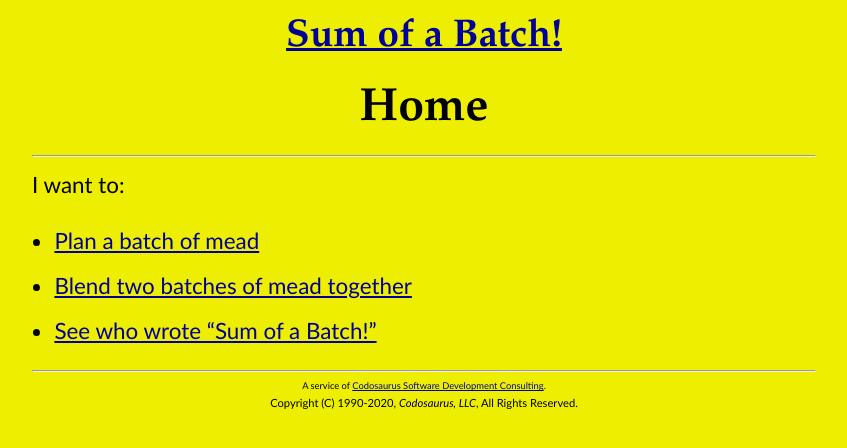
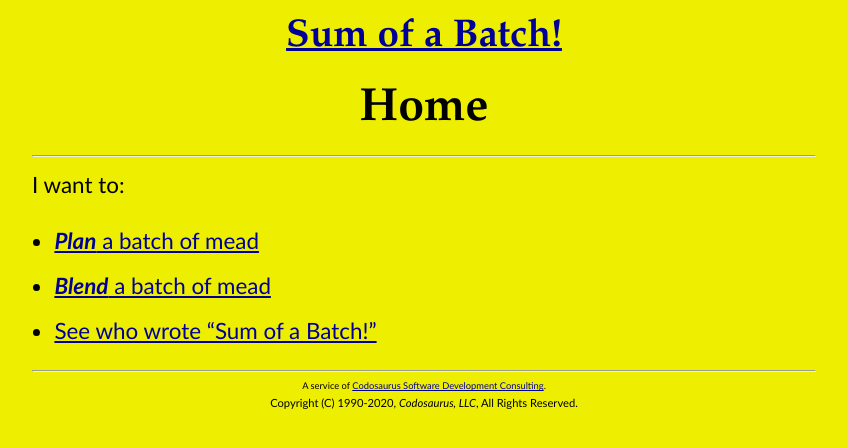
Before and after one commit to CodosaurusLLC/CodosaurusLLC.github.io, a Jekyll site: the page built from sum-of-a-batch.md, in a window 1280 px wide. Shown: the top 448 px of the page, without its empty margins (216-1063 px from the left). Built offline with Jekyll 4.4.1, drawn with Linux system fonts in a browser that asks for light colours.

Commit message:
emphasize distinguishing words on SoaB root

```diff
--- a/sum-of-a-batch.md
+++ b/sum-of-a-batch.md
@@ -6,6 +6,6 @@ style: sum-of-a-batch
 
 I want to:
 
-- [Plan a batch of mead](sum-of-a-batch/plan.html)
-- [Blend two batches of mead together](sum-of-a-batch/blend.html)
+- [**_Plan_** a batch of mead](sum-of-a-batch/plan.html)
+- [**_Blend_** a batch of mead](sum-of-a-batch/blend.html)
 - [See who wrote "Sum of a Batch!"](/)
```
